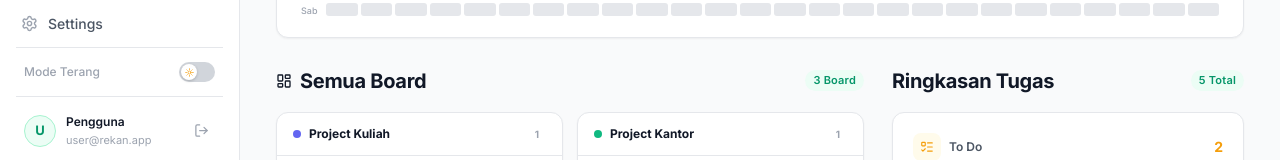
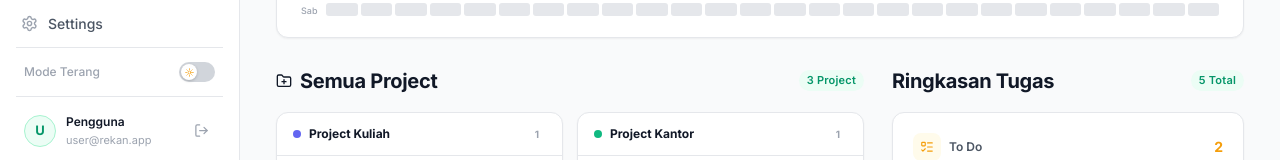
Before and after one commit to mridho24/Rekan, a React (Vite) app: page / in a window 1280 px wide. Both pictures are taken after typing "Sample", "name@example.com", "Sample123", "Sample123" into the empty fields and a click on the button "Daftar". Shown: the part 482-642 px from the top of the page. Built offline with nearby package versions, Linux system fonts and the light colour scheme.

Commit message:
Change section to show projects with their boards

```diff
--- a/src/components/Dashboard.jsx
+++ b/src/components/Dashboard.jsx
@@ -651,54 +651,49 @@ export default function Dashboard({ boards, tasks, onCreateBoard, onEditBoard, o
         </div>
       </motion.div>
 
-      {/* Board List + Task Overview (2-col) */}
+      {/* Project List + Task Overview (2-col) */}
       <div style={styles.twoCol}>
-        {/* Left: Board List */}
+        {/* Left: Project List */}
         <div style={styles.leftCol}>
           <div style={styles.sectionHead}>
             <h2 style={styles.h2}>
-              <LayoutDashboard size={16} /> Semua Board
+              <FolderPlus size={16} /> Semua Project
             </h2>
-            <span className="badge badge-emerald">{boards.length} Board</span>
+            <span className="badge badge-emerald">{projects.length} Project</span>
           </div>
 
-          {boards.length === 0 ? (
+          {projects.length === 0 ? (
             <div style={styles.empty}>
-              <LayoutDashboard size={36} color="var(--text-muted)" />
-              <p style={styles.emptyText}>Belum ada board.</p>
+              <FolderPlus size={36} color="var(--text-muted)" />
+              <p style={styles.emptyText}>Belum ada project.</p>
             </div>
           ) : (
             <div style={styles.boardGridWrap}>
-              {(() => {
-                const withProj = boards.map(b => ({
-                  ...b,
-                  project: projects.find(p => p.id === b.projectId) || { id: 'other', name: 'Lainnya', color: '#6B7280' },
-                }));
-                const grouped = {};
-                withProj.forEach(b => {
-                  const pid = b.projectId || 'other';
-                  if (!grouped[pid]) grouped[pid] = { project: b.project, boards: [] };
-                  grouped[pid].boards.push(b);
-                });
-                return Object.values(grouped).map(g => (
-                  <div key={g.project.id} style={styles.projectBlock}>
+              {projects.map(project => {
+                const projectBoards = boards.filter(b => b.projectId === project.id);
+                return (
+                  <div key={project.id} style={styles.projectBlock}>
                     <div style={styles.projectBlockHead}>
-                      <div style={{ ...styles.blockDot, backgroundColor: g.project.color || '#6B7280' }} />
-                      <span style={styles.blockName}>{g.project.name}</span>
-                      <span style={styles.blockCount}>{g.boards.length}</span>
+                      <div style={{ ...styles.blockDot, backgroundColor: project.color || '#6B7280' }} />
+                      <span style={styles.blockName}>{project.name}</span>
+                      <span style={styles.blockCount}>{projectBoards.length}</span>
                     </div>
                     <div style={styles.blockList}>
-                      {g.boards.map(board => (
-                        <div key={board.id} style={styles.blockItem}>
-                          <div style={{ ...styles.blockItemDot, backgroundColor: board.color || '#10B981' }} />
-                          <span style={styles.blockItemName}>{board.name}</span>
-                          <span style={styles.blockItemDate}>{formatDate(board.createdAt)}</span>
-                        </div>
-                      ))}
+                      {projectBoards.length === 0 ? (
+                        <div style={styles.blockEmpty}>Belum ada board</div>
+                      ) : (
+                        projectBoards.map(board => (
+                          <div key={board.id} style={styles.blockItem}>
+                            <div style={{ ...styles.blockItemDot, backgroundColor: board.color || '#10B981' }} />
+                            <span style={styles.blockItemName}>{board.name}</span>
+                            <span style={styles.blockItemDate}>{formatDate(board.createdAt)}</span>
+                          </div>
+                        ))
+                      )}
                     </div>
                   </div>
-                ));
-              })()}
+                );
+              })}
             </div>
           )}
         </div>
@@ -1067,4 +1062,11 @@ const styles = {
     whiteSpace: 'nowrap',
     flexShrink: 0,
   },
+  blockEmpty: {
+    padding: '14px 16px',
+    fontSize: 'var(--text-sm)',
+    color: 'var(--text-muted)',
+    textAlign: 'center',
+    fontStyle: 'italic',
+  },
 };
--- a/src/components/Sidebar.jsx
+++ b/src/components/Sidebar.jsx
@@ -343,7 +343,7 @@ const styles = {
     gap: '10px',
     padding: '9px 13px',
     borderRadius: 'var(--r-md)',
-    border: 'none',
+    borderStyle: 'none',
     cursor: 'pointer',
     transition: 'var(--t-fast)',
     background: 'transparent',
```
